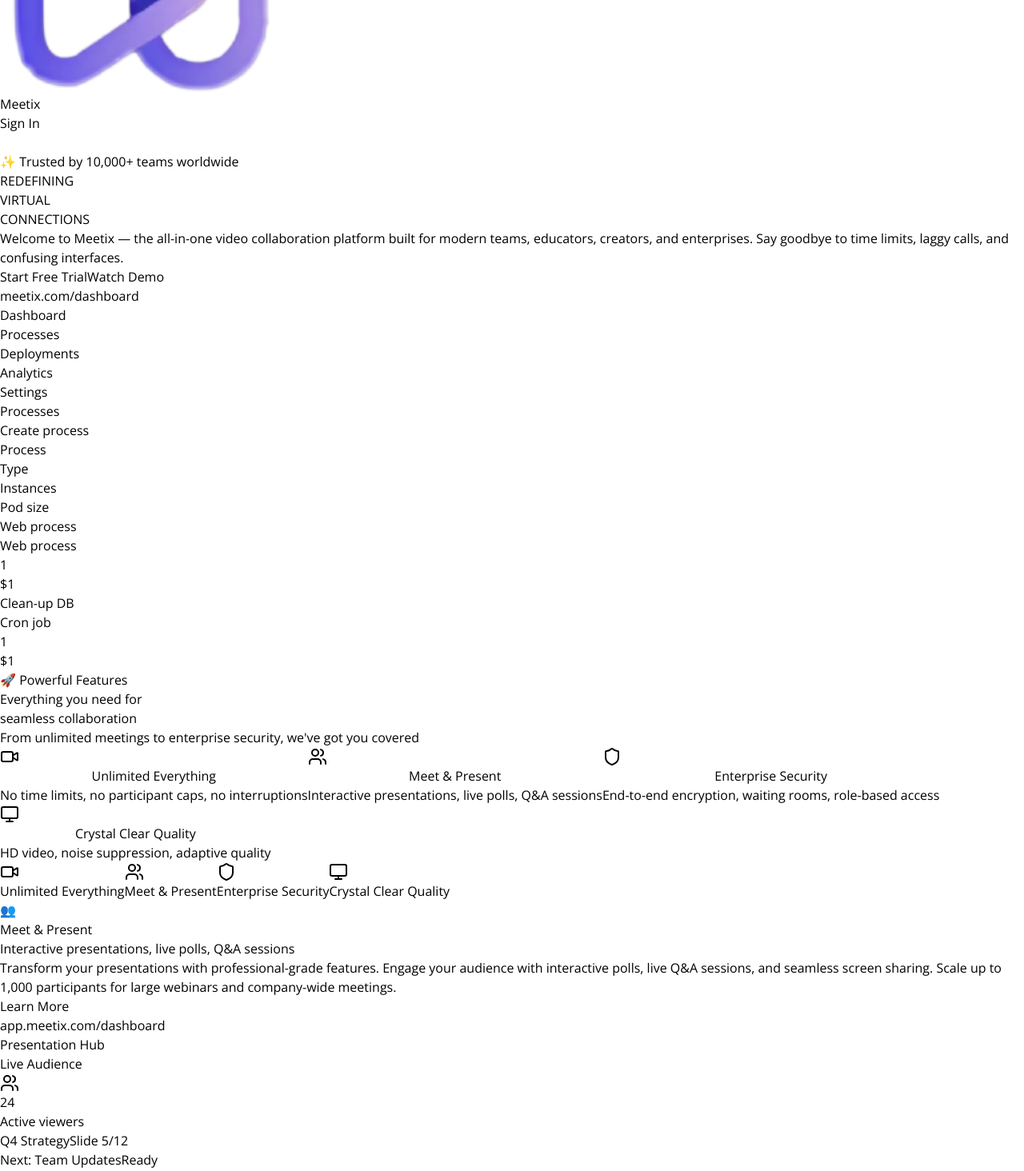
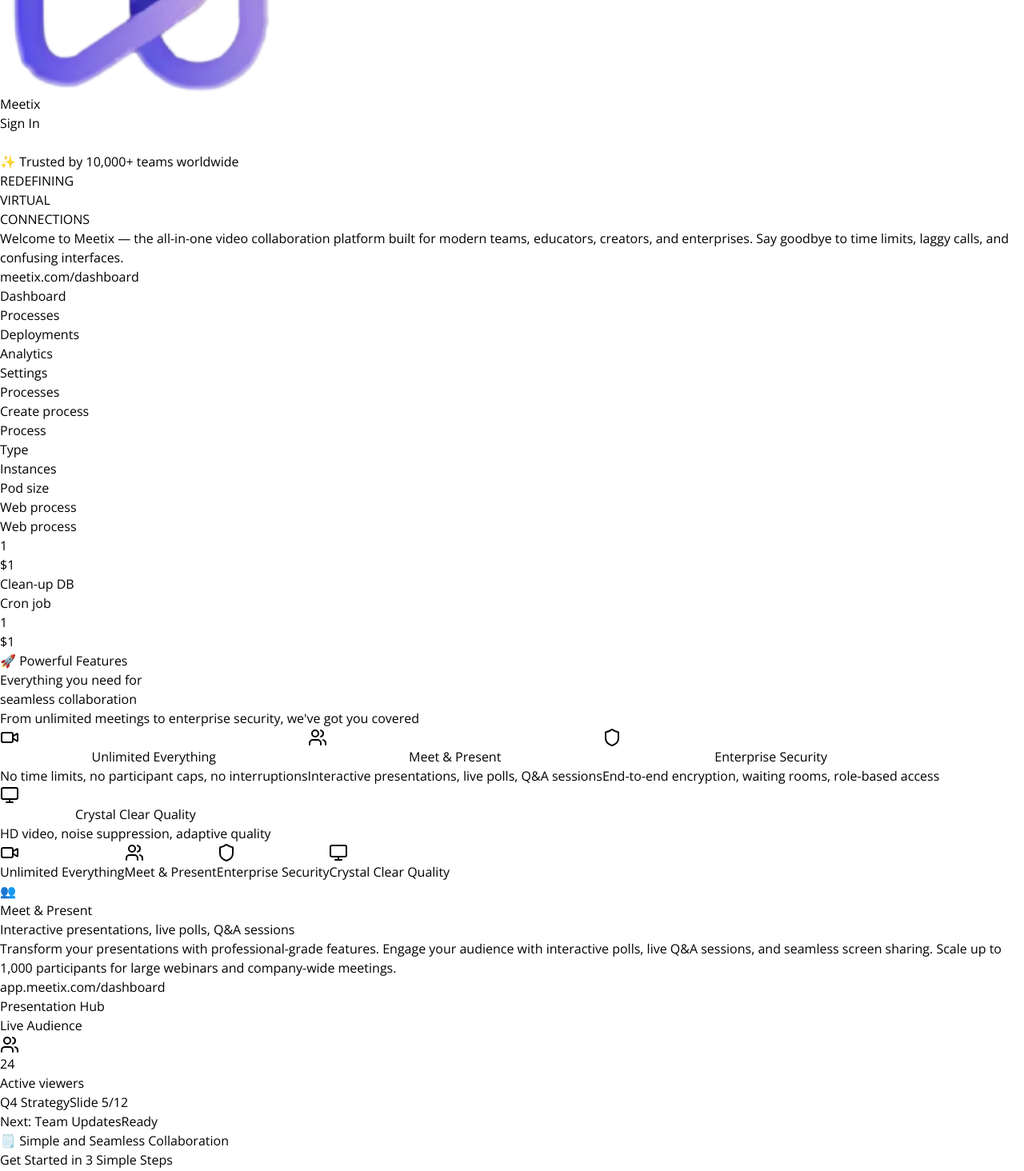
Before and after one commit to vikash6267/meetix-final, a React (Vite) app in the folder client/: page / in a window 1280 px wide. Shown: the part 206-1670 px from the top of the page at 80% size. Built offline with nearby package versions, Linux system fonts and the light colour scheme; no server answers; a web font is replaced by a local one.

Commit message:
Update MeetixWebsite.jsx

```diff
--- a/client/src/pages/LandingPage/MeetixWebsite.jsx
+++ b/client/src/pages/LandingPage/MeetixWebsite.jsx
@@ -100,14 +100,14 @@
             built for modern teams, educators, creators, and enterprises. Say
             goodbye to time limits, laggy calls, and confusing interfaces.
           </p>
-          <div className="flex flex-col sm:flex-row gap-4 justify-center mb-6 lg:mb-8">
+          {/* <div className="flex flex-col sm:flex-row gap-4 justify-center mb-6 lg:mb-8">
             <button className="bg-gradient-to-r from-purple-600 to-purple-700 hover:from-purple-700 hover:to-purple-800 text-white px-6 lg:px-8 py-3 lg:py-4 rounded-xl text-base lg:text-lg font-semibold transition-all transform hover:scale-105 shadow-lg hover:shadow-xl">
               Start Free Trial
             </button>
             <button className="bg-gray-800 hover:bg-gray-700 text-white border border-gray-600 px-6 lg:px-8 py-3 lg:py-4 rounded-xl text-base lg:text-lg font-semibold transition-all hover:border-purple-500">
               Watch Demo
             </button>
-          </div>
+          </div> */}
 
           {/* Dashboard Preview */}
           <div className="bg-gray-800 rounded-3xl shadow-2xl border border-gray-700 overflow-hidden mb-10 max-w-7xl mx-auto">
@@ -332,9 +332,9 @@
                   {features[activeFeature].detailedDescription}
                 </p>
 
-                <button className="bg-gradient-to-r from-purple-600 to-purple-700 hover:from-purple-700 hover:to-purple-800 text-white px-8 py-4 rounded-xl font-semibold transition-all transform hover:scale-105 shadow-lg hover:shadow-xl">
+                {/* <button className="bg-gradient-to-r from-purple-600 to-purple-700 hover:from-purple-700 hover:to-purple-800 text-white px-8 py-4 rounded-xl font-semibold transition-all transform hover:scale-105 shadow-lg hover:shadow-xl">
                   Learn More
-                </button>
+                </button> */}
               </div>
 
               {/* Feature Visual - iMac Desktop */}
```
